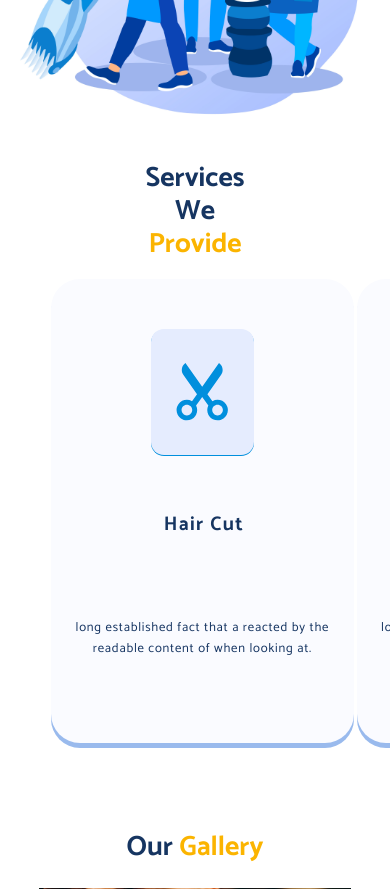
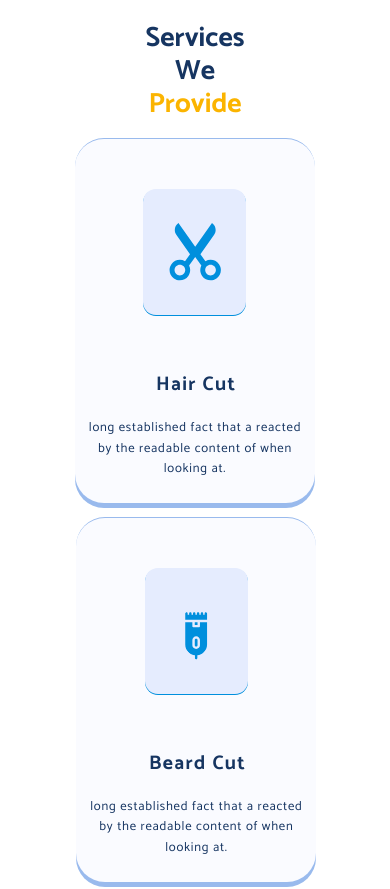
Before and after one commit to AxI0mAn/barbershop1, a website built with webpack: page src/main.html in a window 390 px wide. Shown: the part 1111-2000 px from the top of the page. Built offline with nearby package versions, Linux system fonts and the light colour scheme; files whose address does not match are found by name.

Commit message:
correct .services_showcase

```diff
--- a/src/index.scss
+++ b/src/index.scss
@@ -355,7 +355,6 @@ main {
         max-width: 100%;
         height: auto;
 
-        display: block;
       }
     }
   }
@@ -445,9 +444,10 @@ main {
       }
 
       .services_card {
-        width: 30%;
-        min-width: func_respons(360, 300);
+        width: func_respons(360, 300);
+        min-width: 300px;
         height: func_respons(553, 460);
+        min-height: 460px;
 
         flex: 0 0 auto;
         margin-top: 5%;
@@ -459,6 +459,8 @@ main {
         -moz-border-radius: func_rem(29);
         -ms-border-radius: func_rem(29);
         -o-border-radius: func_rem(29);
+
+        border-top: 1px solid $sky_blue;
 
         .services_card_content {
           width: 100%;
--- a/src/styles/base/adapt_media.scss
+++ b/src/styles/base/adapt_media.scss
@@ -2,8 +2,7 @@
 @import './mixins.scss';
 
 //===================================min-width: 1921px
-@media screen and (min-width: 1921px) {
-}
+@media screen and (min-width: 1921px) {}
 
 //===================================max-width: 1440px
 @media screen and (max-width: 1440px) {
@@ -56,7 +55,8 @@
         display: grid; // new
         grid-template-areas:
           'hm hm hm'
-          'hp hp hb'; // new
+          'hb hp hp'; // new
+        column-gap: 10px;
 
         h1 {
           grid-area: hm; // new
@@ -114,6 +114,23 @@
           grid-area: Ob; // new
           justify-self: center; // new
           align-self: center; // new
+        }
+      }
+    }
+  }
+
+  .services {
+
+    .services_content {
+
+      .services_showcase {
+
+        flex-flow: row wrap;
+
+        .services_card {
+          width: func_respons(360, 10);
+          height: func_respons(553, 300);
+          min-height: 300px;
         }
       }
     }
@@ -248,17 +265,17 @@
           li {
             position: relative; //new
 
-            &:hover > ul {
+            &:hover>ul {
               display: initial; //new
               @include transitions;
             }
 
-            &:not(:hover) > ul {
+            &:not(:hover)>ul {
               display: none; //new
               @include transitions;
             }
 
-            &:hover > span {
+            &:hover>span {
               @include transitions; //new
               color: $white;
               text-shadow:
@@ -266,7 +283,7 @@
                 1px 5px 5px $shadow;
             }
 
-            &:active > span {
+            &:active>span {
               @include transitions; //new
               box-shadow: 0px -5px 5px $shadow;
               text-shadow: -3px -2px 3px rgba(70, 70, 70, 0.338);
@@ -443,6 +460,16 @@
       }
     }
   }
+
+
+  .history {
+    .history_content {
+      .history_img {
+        height: auto;
+        width: 60%;
+      }
+    }
+  }
 }
 
 //===================================max-width: 768px
@@ -499,17 +526,17 @@
           li {
             position: relative; //new
 
-            &:hover > ul {
+            &:hover>ul {
               display: initial; //new
               @include transitions;
             }
 
-            &:not(:hover) > ul {
+            &:not(:hover)>ul {
               display: none; //new
               @include transitions;
             }
 
-            &:hover > span {
+            &:hover>span {
               @include transitions; //new
               color: $white;
               text-shadow:
@@ -517,7 +544,7 @@
                 1px 5px 5px $shadow;
             }
 
-            &:active > span {
+            &:active>span {
               @include transitions; //new
               box-shadow: 0px -5px 5px $shadow;
               text-shadow: -3px -2px 3px rgba(70, 70, 70, 0.338);
@@ -613,6 +640,24 @@
       }
     }
   }
+
+  .services {
+
+    .services_content {
+
+      .services_showcase {
+
+        flex-flow: row wrap;
+
+        .services_card {
+          width: func_respons(300, 1);
+          min-width: 240px;
+          height: func_respons(460, 360);
+          min-height: fit-content;
+        }
+      }
+    }
+  }
 }
 
 //===================================max-width: 525px
@@ -676,7 +721,7 @@
       }
 
       .btn {
-        margin: 180px auto 0 auto;
+        margin: 30px auto 0 auto;
       }
     }
   }
```
Also changed, not shown: README.md.
